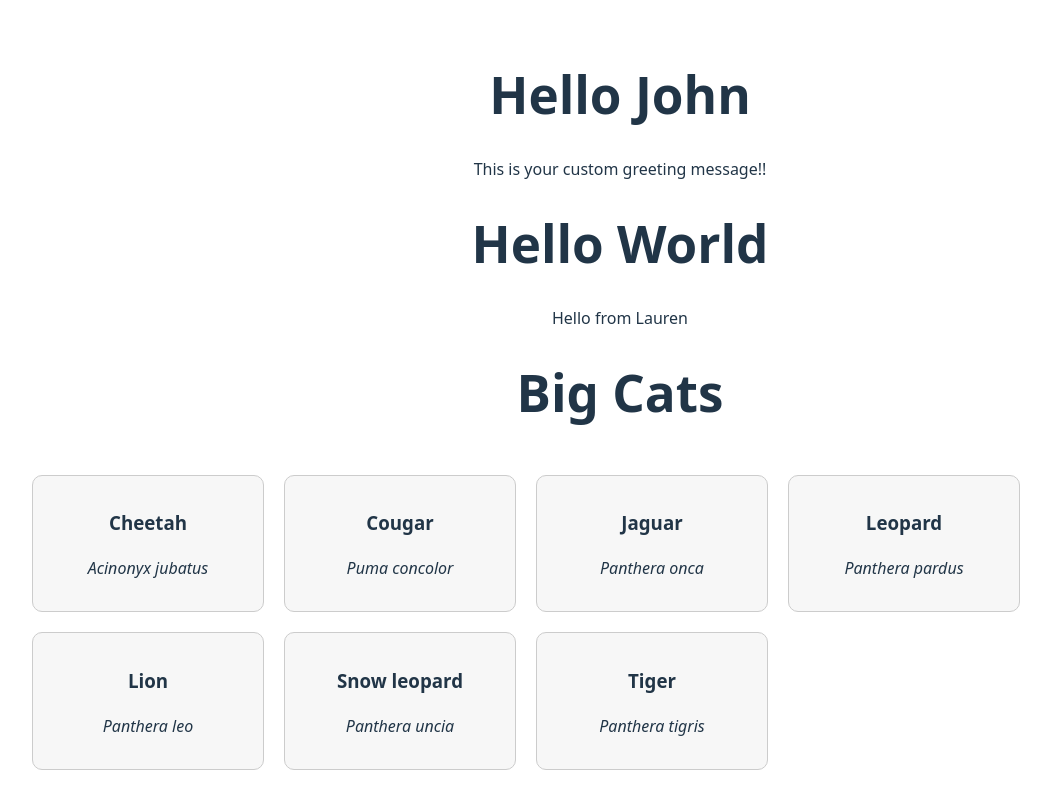
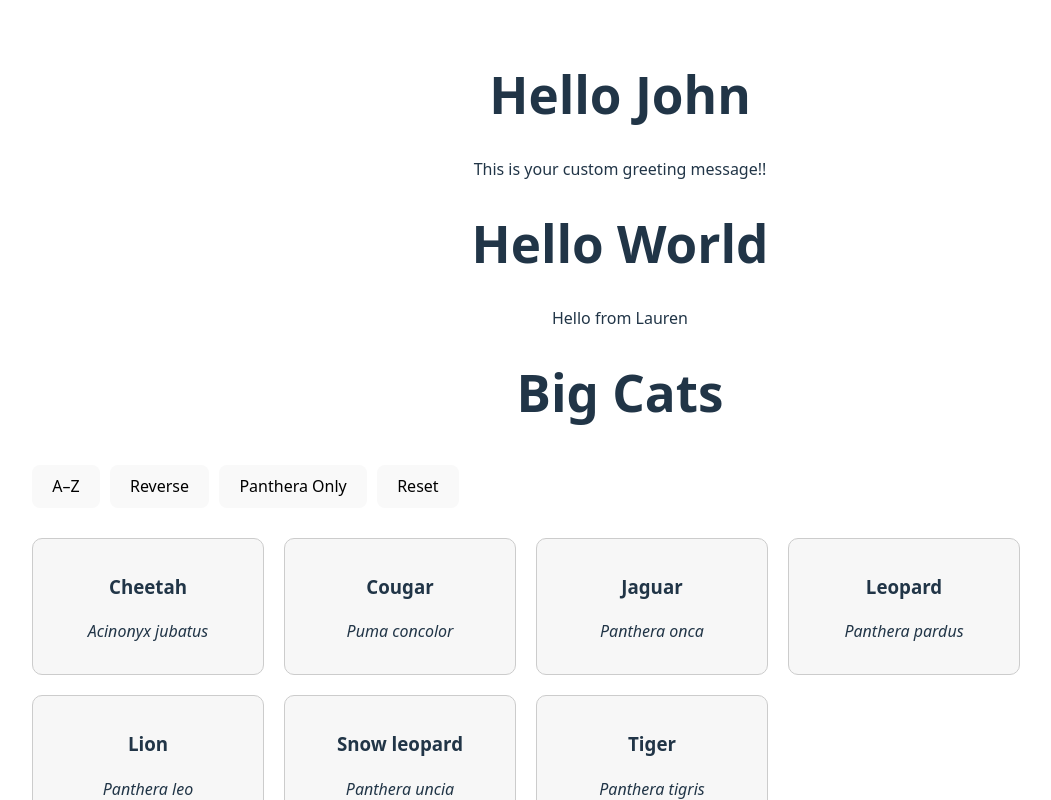
Before and after one commit to ljennings119/IOD2025, a React (Vite) app in the folder Module6/first-react-app/: page / in a window 1280 px wide. Shown: the top 800 px of the page, without its empty margins (20-1071 px from the left). Built offline with nearby package versions, Linux system fonts and the light colour scheme.

Commit message:
Module 6 Lab 4 completed

```diff
--- a/Module6/first-react-app/src/components/BigCats.jsx
+++ b/Module6/first-react-app/src/components/BigCats.jsx
@@ -1,16 +1,59 @@
+import { useState } from "react";
 import cats from "../data/cats.js";
 import SingleCat from "./SingleCat.jsx";
 
 export default function BigCats() {
+  // state to hold the current list being displayed
+  const [catList, setCatList] = useState(cats);
+
+  // sort A–Z
+  function sortAZ() {
+    const sorted = [...catList].sort((a, b) =>
+      a.name.localeCompare(b.name)
+    );
+    setCatList(sorted);
+  }
+
+  // reverse Z–A
+  function sortReverse() {
+    const reversed = [...catList].slice().reverse();
+    setCatList(reversed);
+  }
+
+  // filter only Panthera cats
+function filterPanthera() {
+  const filtered = cats.filter(cat =>
+    cat.latinName.startsWith("Panthera")
+  );
+  setCatList(filtered);
+}
+
+
+  // reset to original list
+  function resetList() {
+    setCatList(cats);
+  }
+
   return (
+    <div>
+      {/* Buttons */}
+      <div style={styles.buttons}>
+        <button onClick={sortAZ}>A–Z</button>
+        <button onClick={sortReverse}>Reverse</button>
+        <button onClick={filterPanthera}>Panthera Only</button>
+        <button onClick={resetList}>Reset</button>
+      </div>
+
+      {/* Cat display area */}
       <div style={styles.wrapper}>
-      {cats.map(cat => (
+        {catList.map(cat => (
           <SingleCat
             key={cat.id}
             name={cat.name}
             latinName={cat.latinName}
           />
         ))}
+      </div>
     </div>
   );
 }
@@ -22,4 +65,9 @@ const styles = {
     flexWrap: "wrap",
     padding: "20px",
   },
+  buttons: {
+    display: "flex",
+    gap: "10px",
+    padding: "10px 20px",
+  },
 };
```
Lines whose indentation alone changed are shown as unchanged.
